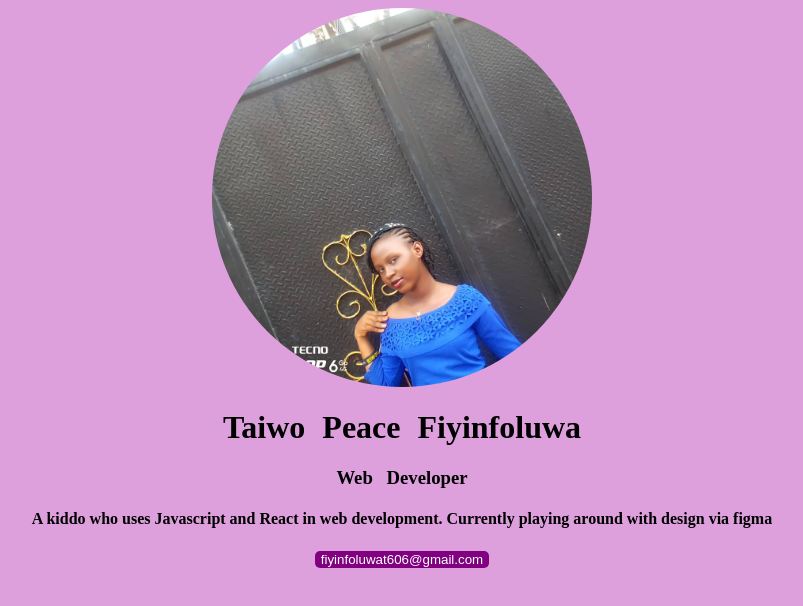
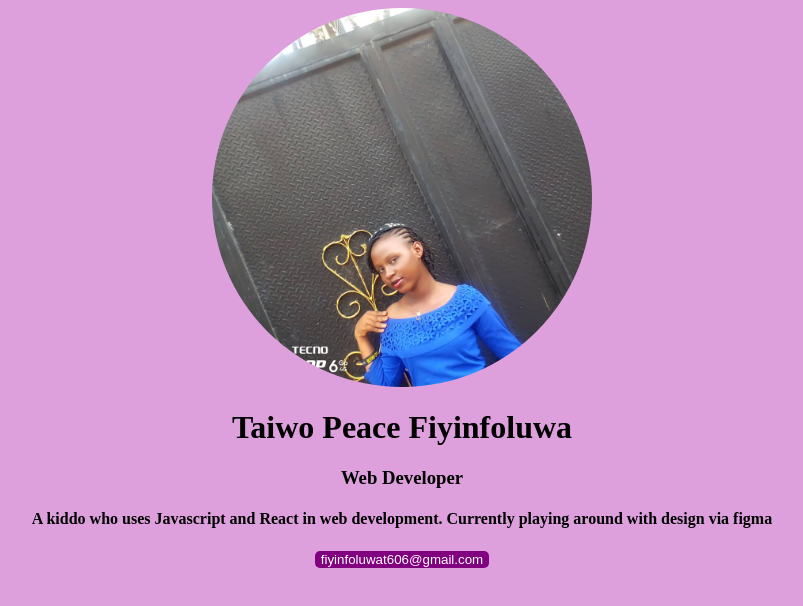
Before and after one commit to Developerfiyin/Assignment2, a plain HTML site: page index.html in a window 1280 px wide. Shown: the whole page, without its empty margins (238-1041 px from the left). Drawn offline with Linux system fonts and the light colour scheme.

Commit message:
updated style.css

```diff
--- a/style.css
+++ b/style.css
@@ -3,7 +3,6 @@ body {
   text-align: center;
 }
 div.clr {
-  word-spacing: 9px;
 }
 img {
   border-radius: 50%;
```
